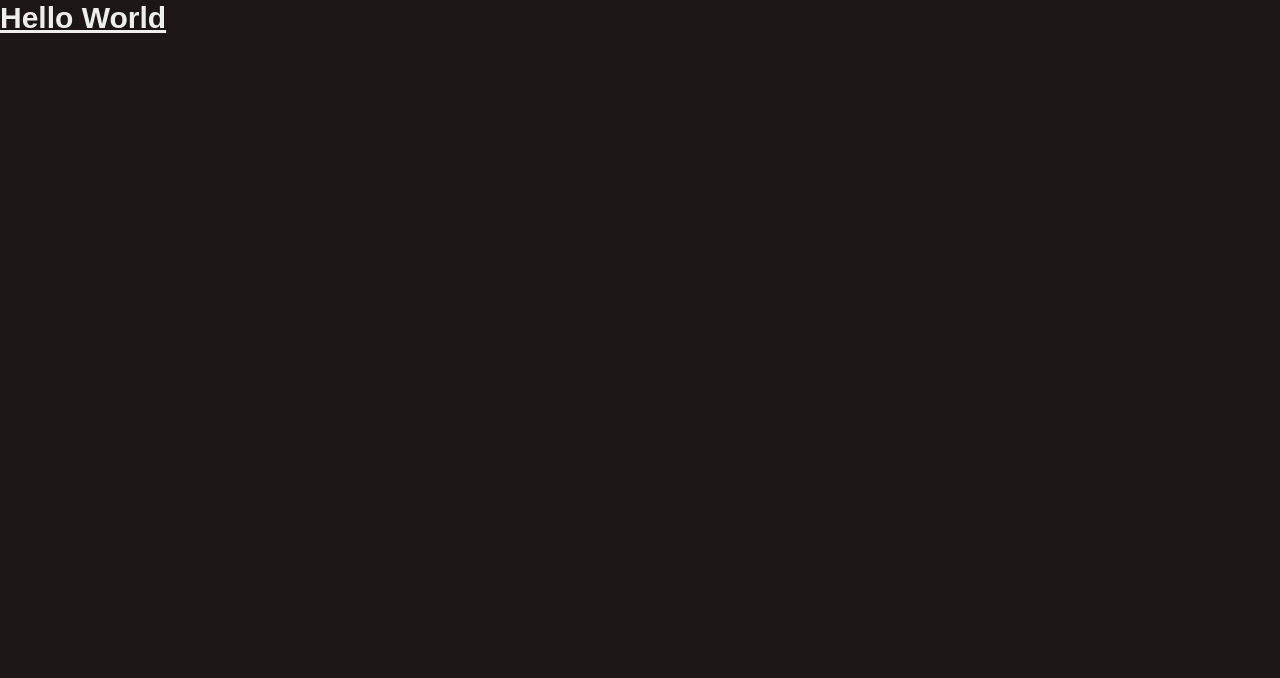
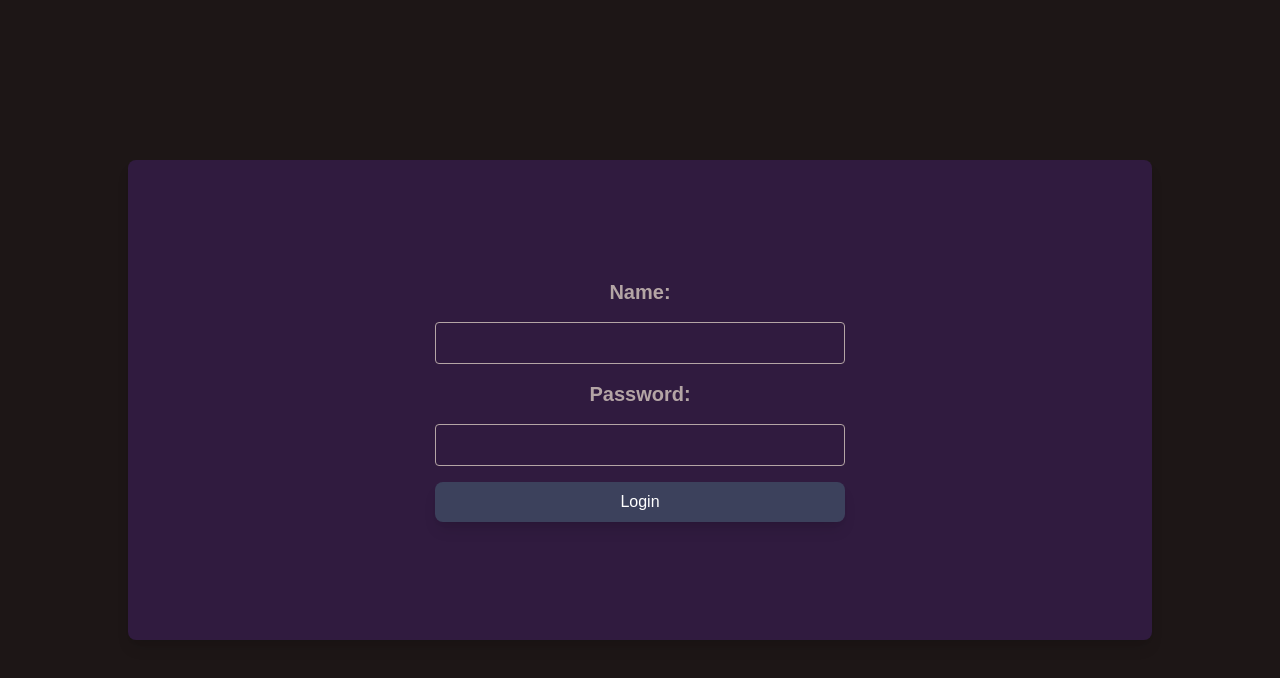
Before and after one commit to betsaleeldjuma/adminDashboard, a React (Vite) app: page /login in a window 1280 px wide. Shown: the top 678 px of the page. Built offline with nearby package versions, Linux system fonts and the light colour scheme.

Commit message:
Add of login

```diff
--- a/src/App.tsx
+++ b/src/App.tsx
@@ -1,8 +1,12 @@
+import { Navigate, Route, Routes } from "react-router"
+import Login from "./routes/Login"
+
 const App = () => {
   return (
-    <div>
-      <h1 className="text-3xl underline font-bold">Hello World</h1>
-    </div>
+    <Routes>
+      <Route path="/" element={<Navigate to="/login" />} />
+      <Route path="/login" element={<Login />} />
+    </Routes>
   )
 }
 
--- /dev/null
+++ b/src/hooks/useLogin.ts
@@ -0,0 +1,23 @@
+import { useMutation } from "@tanstack/react-query"
+import apiClient from "../api/apiClient"
+
+interface LoginPayload {
+  username: string
+  password: string
+}
+
+
+const login = async (payload: LoginPayload) => {
+  const res = await apiClient.post("/auth/login", payload)
+  return res.data
+}
+
+export const useLogin = () => {
+  return useMutation({
+    mutationFn: login,
+    onSuccess: (data) => {
+      localStorage.setItem('token', data.accessToken)
+      console.log('Token saved:', localStorage.getItem('token'))
+    }
+  })
+}
--- a/src/main.tsx
+++ b/src/main.tsx
@@ -3,13 +3,16 @@ import { createRoot } from 'react-dom/client'
 import './index.css'
 import App from './App.tsx'
 import { QueryClient, QueryClientProvider } from '@tanstack/react-query'
+import { BrowserRouter } from 'react-router'
 
 const queryClient = new QueryClient()
 
 createRoot(document.getElementById('root')!).render(
   <StrictMode>
     <QueryClientProvider client={queryClient}>
-      <App />
+      <BrowserRouter>
+        <App />
+      </BrowserRouter>
     </QueryClientProvider>
   </StrictMode>,
 )
--- /dev/null
+++ b/src/routes/Login.tsx
@@ -0,0 +1,34 @@
+import { useState } from "react"
+import { useNavigate } from "react-router"
+import { useLogin } from "../hooks/useLogin"
+
+const Login = () => {
+    const [username, setUsername] = useState("")
+    const [password, setPassword] = useState("")
+    const navigate = useNavigate()
+
+    const loginMutation = useLogin()
+
+    const handleSubmit = (e: React.FormEvent) => {
+        e.preventDefault()
+        loginMutation.mutate(
+        {username, password},
+        {onSuccess: () => navigate('/app')}
+        )
+    }
+
+  return (
+    <form onSubmit={handleSubmit} className="flex flex-col justify-center items-center gap-4 w-screen h-screen text-[#B4A5A5]">
+      <div className="flex flex-col justify-center items-center gap-4 w-[80%] h-[60%] bg-[#301B3F] rounded-lg shadow-lg">
+        <label className="text-xl font-bold">Name:</label>
+        <input type="text" value={username} onChange={(e) => setUsername(e.target.value)} className="border p-2 w-[40%] rounded-sm"/>
+        <label className="text-xl font-bold">Password:</label>
+        <input type="password" value={password} onChange={(e) => setPassword(e.target.value)} className="border p-2 w-[40%] rounded-sm"/>
+        <button type="submit" className="bg-[#3C415C] p-2 rounded-lg shadow-lg w-[40%] text-white">Login</button>
+      </div>
+
+    </form>
+  )
+}
+
+export default Login
```
